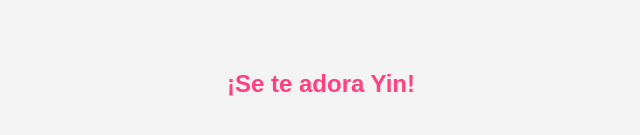
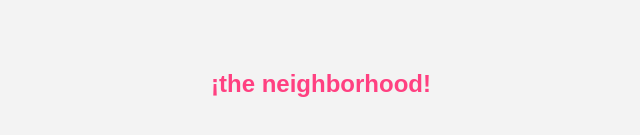
Before and after one commit to Softcore3110/carta, a plain HTML site: page index.html in a window 1280 px wide. Shown: the part 345-480 px from the top of the page, without its empty margins (319-959 px from the left). Drawn offline with Linux system fonts and the light colour scheme.

Commit message:
Update index.html

```diff
--- a/index.html
+++ b/index.html
@@ -64,7 +64,7 @@
 <body>
 
     <div class="corazon" id="corazon">❤️</div>
-    <div class="mensaje" id="mensaje">¡Se te adora Yin!</div>
+    <div class="mensaje" id="mensaje">¡the neighborhood!</div>
 
     <script>
         // Mostrar el mensaje automáticamente después de la explosión
```
